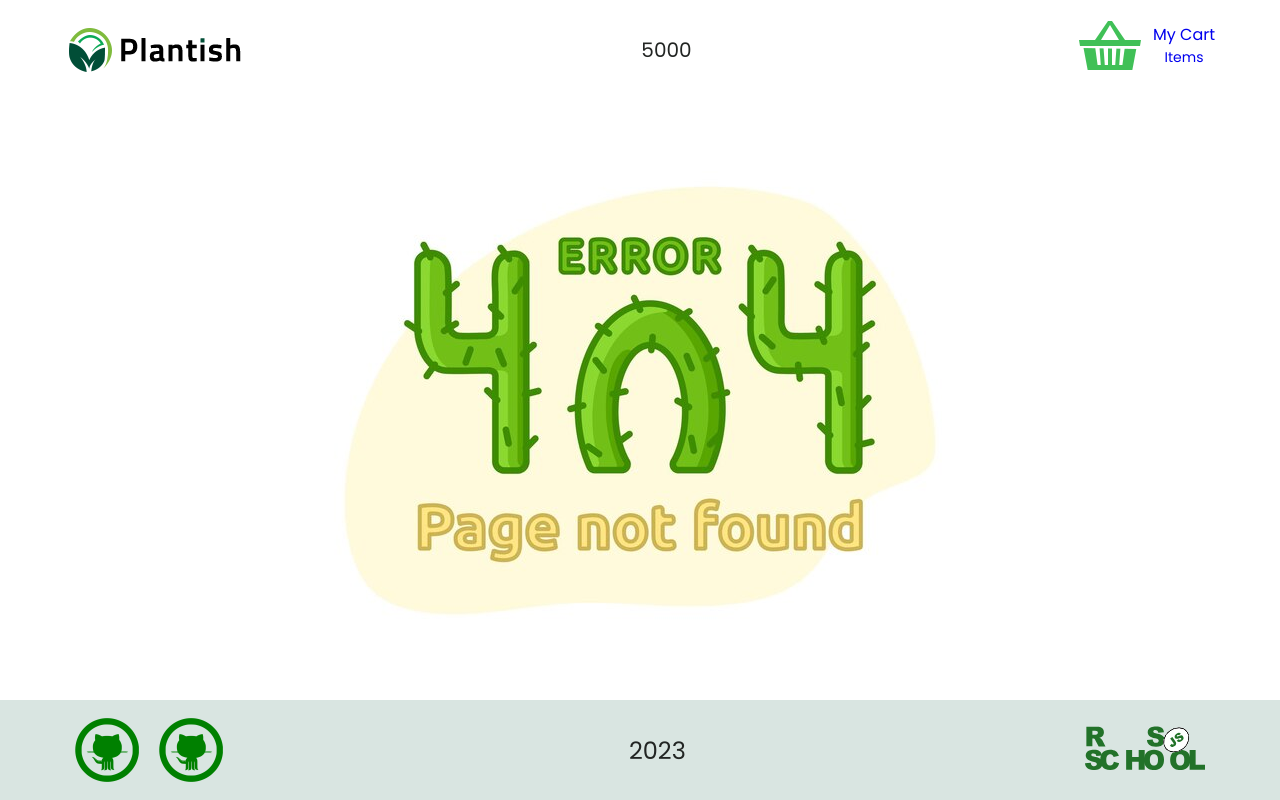
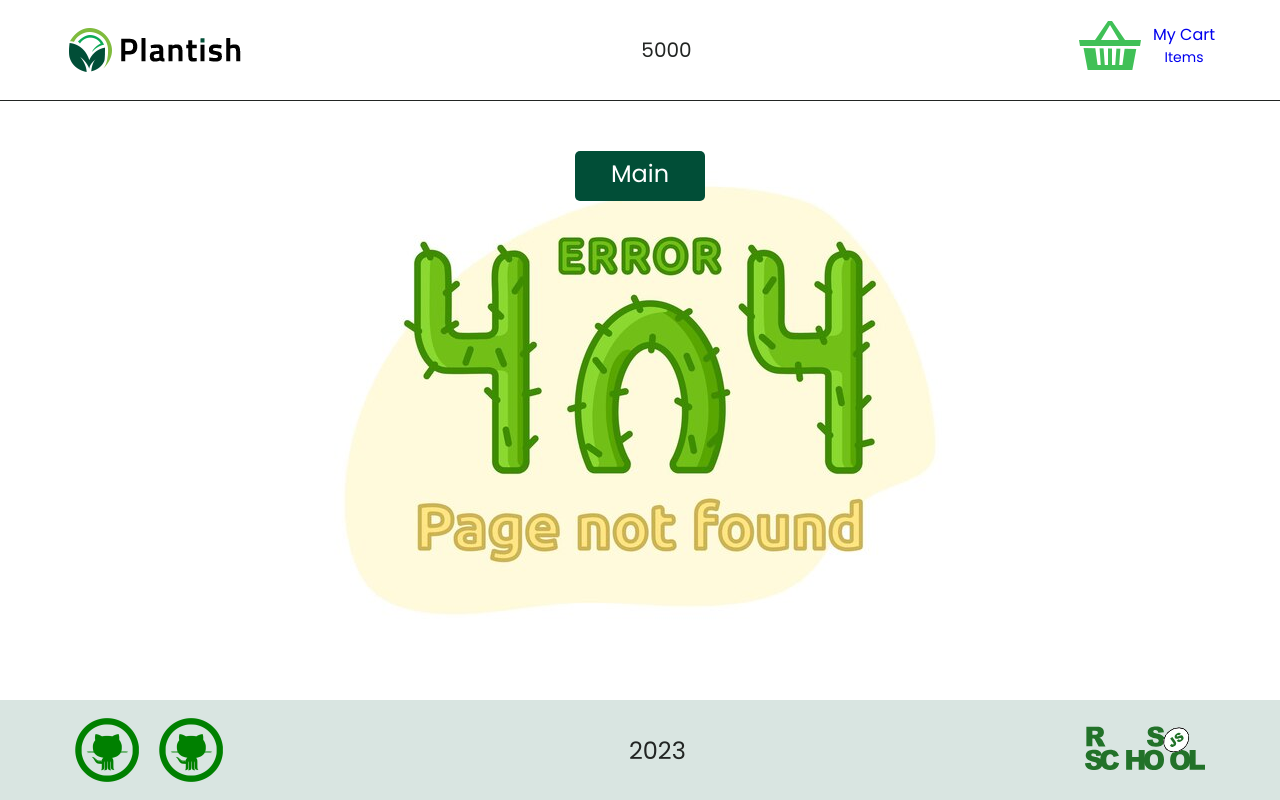
Before and after one commit to SiarheiKliazovich/Online-Store-Plants, a React (Create React App) app: page /products in a window 1280 px wide. Built offline with nearby package versions, Linux system fonts and the light colour scheme.

Commit message:
fix: fix some paddings

```diff
--- a/src/components/Footer/footer.css
+++ b/src/components/Footer/footer.css
@@ -10,6 +10,11 @@
   align-content: center;
   width: 100%;
   padding: 18px 20px;
+}
+@media (max-width: 767px) {
+  .footer__wrapper {
+    padding: 18px 10px;
+  }
 }
 
 .footer__github {
--- a/src/components/Footer/footer.scss
+++ b/src/components/Footer/footer.scss
@@ -13,6 +13,10 @@
   align-content: center;
   width: 100%;
   padding: 18px 20px;
+
+  @include media-mobile {
+    padding: 18px 10px;
+  }
 }
 
 .footer__github {
--- a/src/components/Footer/index.tsx
+++ b/src/components/Footer/index.tsx
@@ -1,6 +1,8 @@
+import { FunctionComponent } from "react";
+
 import "./footer.scss";
 
-const Footer = () => {
+const Footer: FunctionComponent = () => {
   return (
     <footer className="footer">
       <div className="container">
--- a/src/components/Header/header.scss
+++ b/src/components/Header/header.scss
@@ -16,6 +16,7 @@
   @include media-mobile {
     flex-wrap: wrap;
     height: 120px;
+    padding: 20px 0;
   }
 }
 
--- a/src/components/Header/index.tsx
+++ b/src/components/Header/index.tsx
@@ -1,7 +1,8 @@
+import { FunctionComponent } from "react";
 import "./header.scss";
 import { Link } from "react-router-dom";
 
-const Header = () => {
+const Header: FunctionComponent = () => {
   return (
     <div className="header">
       <div className="container">
--- a/src/components/NotFound/index.tsx
+++ b/src/components/NotFound/index.tsx
@@ -1,7 +1,16 @@
+import { FunctionComponent } from "react";
+import { Link } from "react-router-dom";
+
 import "./notFound.scss";
 
-const NotFound = () => {
-  return <div className="not-found"></div>;
+const NotFound: FunctionComponent = () => {
+  return (
+    <div className="not-found vh">
+      <Link className="not-found__button" to="/">
+        Main
+      </Link>
+    </div>
+  );
 };
 
 export default NotFound;
--- a/src/components/NotFound/notFound.scss
+++ b/src/components/NotFound/notFound.scss
@@ -7,6 +7,8 @@
 	background-repeat: no-repeat;
 	background-position: center;
 	margin-top: 0;
+	display: flex;
+	justify-content: center;
 
 	@include media-mobile {
 		height: calc(100vh - 220px);
@@ -17,3 +19,26 @@
 .vh {
 	border-top: 1px solid $color-dark-grey;
 }
+
+.not-found__button {
+	display: block;
+	width: 130px;
+	height: 50px;
+	background-color: $color-green-white;
+	color: $color-white;
+	font-size: $font-size-xlg;
+	cursor: pointer;
+	transition: 1s;
+	border: none;
+	border-radius: 5px;
+	margin-top: 50px;
+	padding-top: 5px;
+
+	&:last-child {
+		margin-right: 0;
+	}
+
+	&:hover {
+		background-color: $color-dark-grey;
+	}
+}
```
